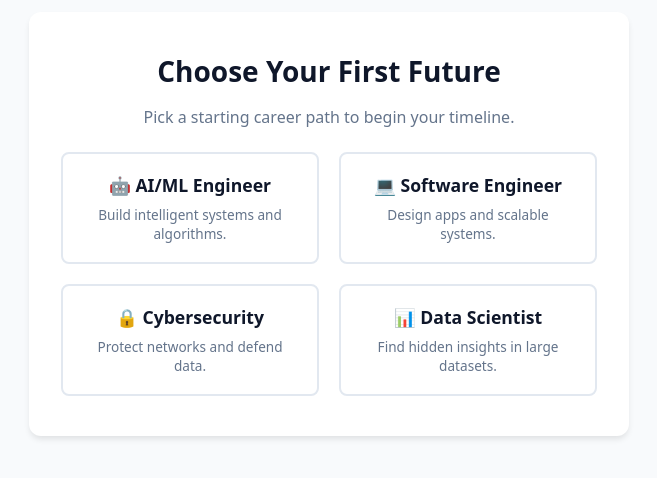
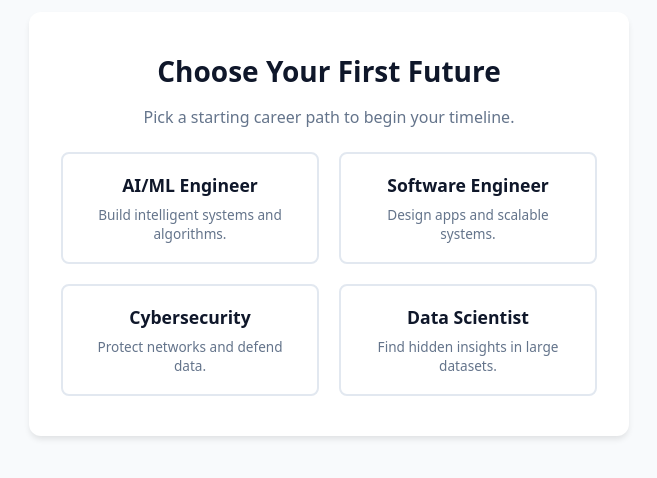
Before and after one commit to shreyasri-codes/parallel-life-simulator, a plain HTML site: page careers.html in a window 1280 px wide. Shown: the part 176-654 px from the top of the page, without its empty margins (311-968 px from the left). Drawn offline with Linux system fonts and the light colour scheme.

Commit message:
Update careers.html

```diff
--- a/careers.html
+++ b/careers.html
@@ -13,19 +13,19 @@
 
         <div class="grid">
             <div class="card" onclick="selectCareer('AI/ML Engineer')">
-                <h3>🤖 AI/ML Engineer</h3>
+                <h3> AI/ML Engineer</h3>
                 <p>Build intelligent systems and algorithms.</p>
             </div>
             <div class="card" onclick="selectCareer('Software Engineer')">
-                <h3>💻 Software Engineer</h3>
+                <h3> Software Engineer</h3>
                 <p>Design apps and scalable systems.</p>
             </div>
             <div class="card" onclick="selectCareer('Cybersecurity Engineer')">
-                <h3>🔒 Cybersecurity</h3>
+                <h3> Cybersecurity</h3>
                 <p>Protect networks and defend data.</p>
             </div>
             <div class="card" onclick="selectCareer('Data Scientist')">
-                <h3>📊 Data Scientist</h3>
+                <h3> Data Scientist</h3>
                 <p>Find hidden insights in large datasets.</p>
             </div>
         </div>
```
